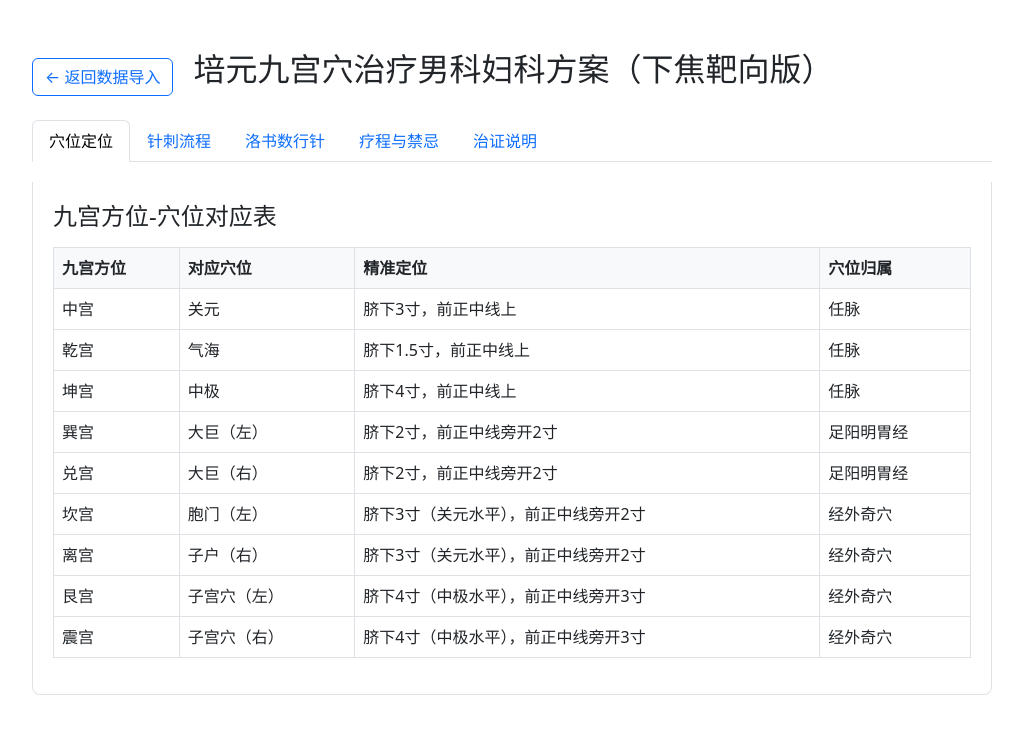
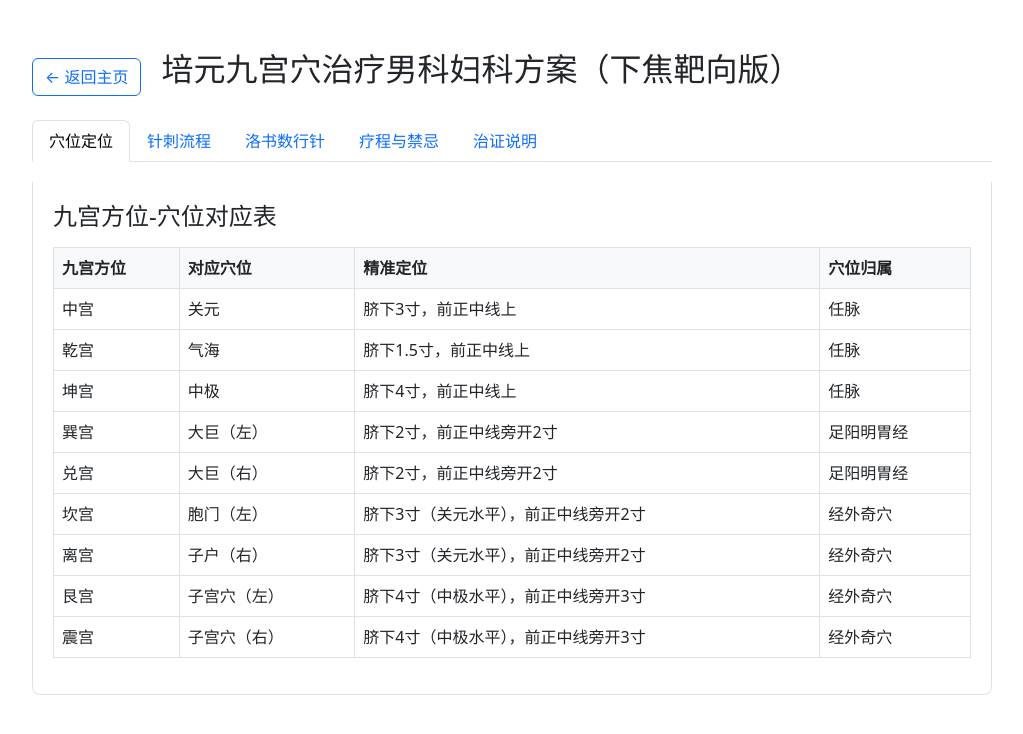
Before and after one commit to cuizhenguo42/cuizhenguo42.github.io, a plain HTML site: page 培元九宫穴治疗男科妇科方案.html in a window 1280 px wide. Shown: the whole page, without its empty margins (128-1151 px from the left). Drawn offline with nearby package versions, Linux system fonts and the light colour scheme.

Commit message:
Add files via upload

```diff
--- a/培元九宫穴治疗男科妇科方案.html
+++ b/培元九宫穴治疗男科妇科方案.html
@@ -43,7 +43,7 @@
     <div class="container">
         <!-- 导航栏 -->
         <nav class="mb-4">
-            <a href="index.html" class="btn btn-outline-primary">← 返回数据导入</a>
+            <a href="index.html" class="btn btn-outline-primary">← 返回主页</a>
             <h2 class="d-inline-block ms-3">培元九宫穴治疗男科妇科方案（下焦靶向版）</h2>
         </nav>
 
```
Also changed, not shown: 十四经络及五腧穴十五络查询.html (+1 -0 lines), 子母补泄动态五行查询表.html (+1 -0 lines), 灵龟八法+子午流注开穴计算器.html (+1 -0 lines), 灵龟八法开穴计算器.html (+1 -0 lines).
